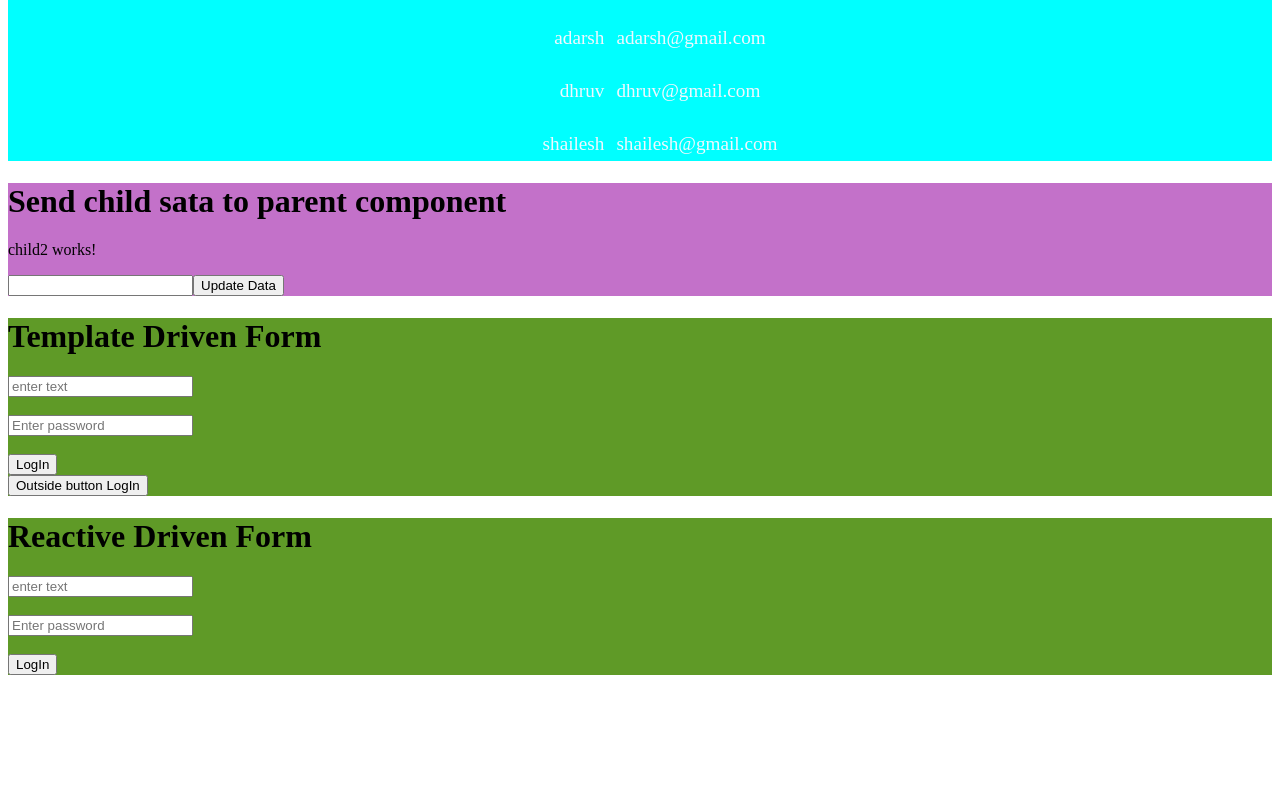
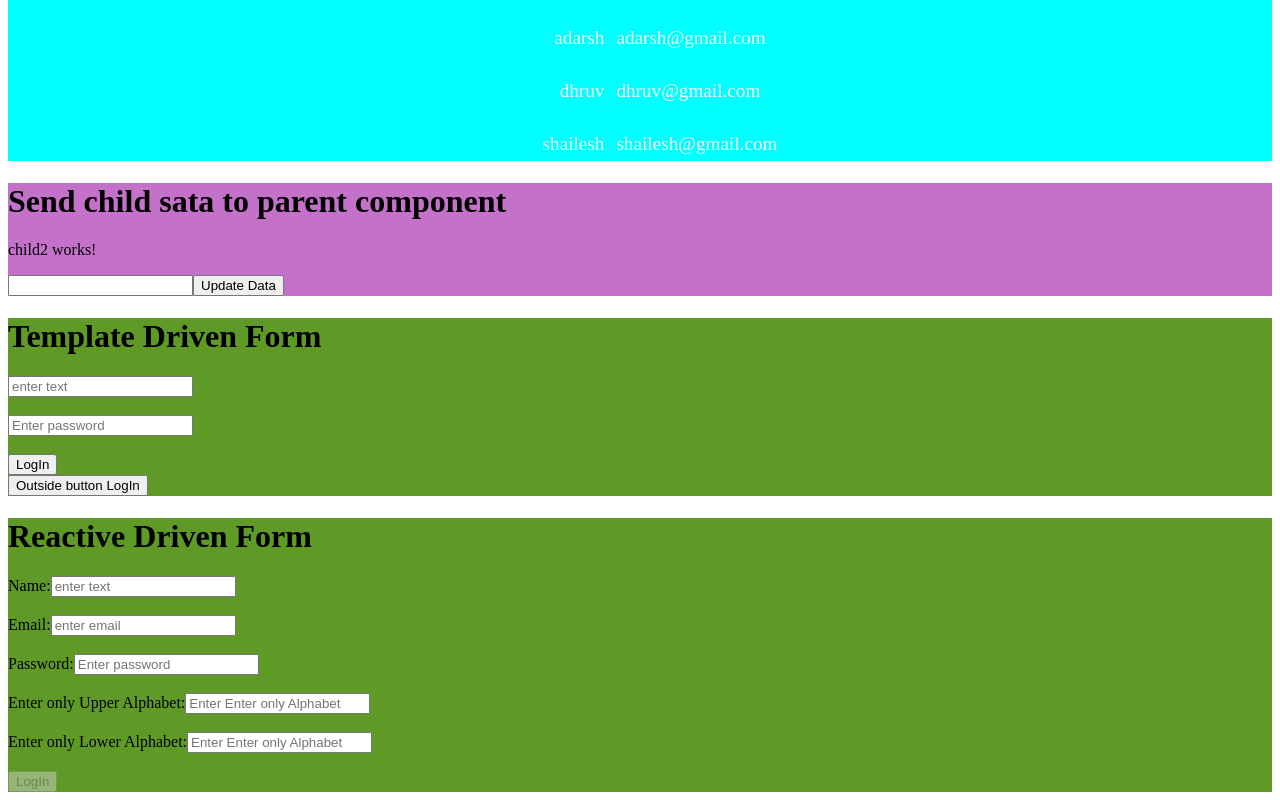
Before and after one commit to Raghav-Verma25/Angular-tutorial, an Angular app: page / in a window 1280 px wide. Shown: the part 3839-4639 px from the top of the page. Before the commit the page ends 4522 px from the top, so only its background shows below. Built offline with nearby package versions, Linux system fonts and the light colour scheme.

Commit message:
Reactive form Validations

```diff
--- a/src/app/app.component.html
+++ b/src/app/app.component.html
@@ -185,11 +185,30 @@
     <!-- change in appComponent i.e. import { FormControl , FormGroup } from '@angular/forms';
     and make change in app.module i.e.import { ReactiveFormsModule } from '@angular/forms'; and then export this and  -->
     <form [formGroup] = "logForm" (ngSubmit) = "loginUser()" >
-      <input type="text" placeholder="enter text" name="name"  formControlName = "user">
+      Name:<input type="text" placeholder="enter text" name="name"  formControlName = "user">
+      <span style="color:red" *ngIf = "user && user.invalid && user.touched">This field is invalid</span>
+      <span style="color:rgb(9, 255, 0)" *ngIf = "user && user.valid && user.touched">This field is invalid</span>
       <br><br>
-      <input type="password" placeholder="Enter password" name="password"  formControlName = "password">
+      Email:<input type="email" placeholder="enter email" name="email"  formControlName = "email">
+      <span style="color: red;" *ngIf= "email && email.invalid && email.touched">This field is invalid</span>
+      <span style="color: rgb(9, 255, 0);" *ngIf= "email && email.valid && email.touched">This field is invalid</span>
       <br><br>
-      <button>LogIn</button>
+
+      Password:<input type="password" placeholder="Enter password" name="password"  formControlName = "password">
+      <span style="color: red;" *ngIf ="password && password.invalid && password.touched">Password field is invalid</span>
+      <span style="color: rgb(9, 255, 0)" *ngIf ="password && password.valid && password.touched"><span>Password field is valid</span></span>
+      <br><br>
+
+      Enter only Upper Alphabet:<input type="text" name="upper_Alphabet" placeholder="Enter Enter only Alphabet" name="upper_alphabet"  formControlName = "upper_alphabet">
+      <span style="color: red;" *ngIf ="upper_alphabet && upper_alphabet.invalid && upper_alphabet.touched">Enter only Upper Alphabet field is invalid</span>
+      <span style="color: rgb(9, 255, 0)" *ngIf ="upper_alphabet && upper_alphabet.valid && upper_alphabet.touched"><span>Enter only Alphabet field is valid</span></span>
+      <br><br>
+
+      Enter only Lower Alphabet:<input type="text" name="lower_Alphabet" placeholder="Enter Enter only Alphabet" name="lower_alphabet"  formControlName = "lower_alphabet">
+      <span style="color: red;" *ngIf ="lower_alphabet && lower_alphabet.invalid && lower_alphabet.touched">Enter only Lower Alphabet field is invalid</span>
+      <span style="color: rgb(9, 255, 0)" *ngIf ="lower_alphabet && lower_alphabet.valid && lower_alphabet.touched"><span>Enter only Lower Alphabet field is valid</span></span>
+      <br><br>
+      <button [disabled]="logForm">LogIn</button>
     </form>
     <!-- <button (click)="userLogin(loginForm.value)">Outside button LogIn</button> -->
     </div>
--- a/src/app/app.component.ts
+++ b/src/app/app.component.ts
@@ -1,5 +1,5 @@
 import { Component } from '@angular/core';
-import { FormControl , FormGroup } from '@angular/forms';
+import { FormControl , FormGroup , Validator, Validators} from '@angular/forms';
 
 @Component({
   selector: 'app-root',
@@ -123,11 +123,30 @@ export class AppComponent {
 
     //Reactive form
     logForm = new FormGroup({
-      user: new FormControl(''),
-      password: new FormControl('')
+      user: new FormControl('',[Validators.required]),
+      email : new FormControl('',[Validators.required , Validators.email]),
+      password: new FormControl('',[Validators.required , Validators.minLength(5)]),
+      upper_alphabet: new FormControl('',[Validators.required , Validators.pattern('[azA-Z]+$')]),
+      lower_alphabet: new FormControl('',[Validators.required , Validators.pattern('[a-zAZ]+$')])
+
     })
     loginUser(){
       console.log(this.logForm.value);
     }
 
+    get user(){
+      return this.logForm.get('user')
+    }
+    get email(){
+      return this.logForm.get('email')
+    }
+    get password(){
+      return this.logForm.get('password')
+    }
+    get upper_alphabet(){
+      return this.logForm.get('upper_alphabet')
+    }
+    get lower_alphabet(){
+      return this.logForm.get('lower_alphabet')
+    }
 }
```
